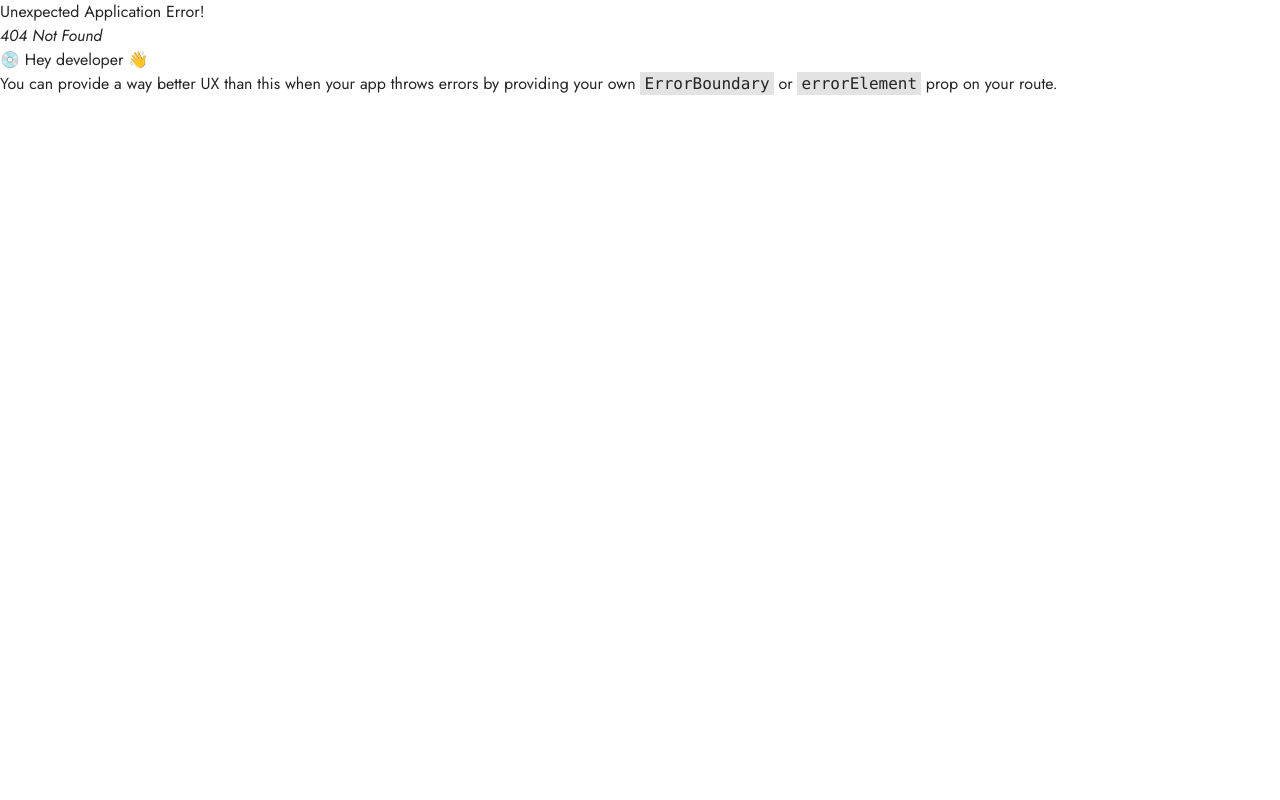
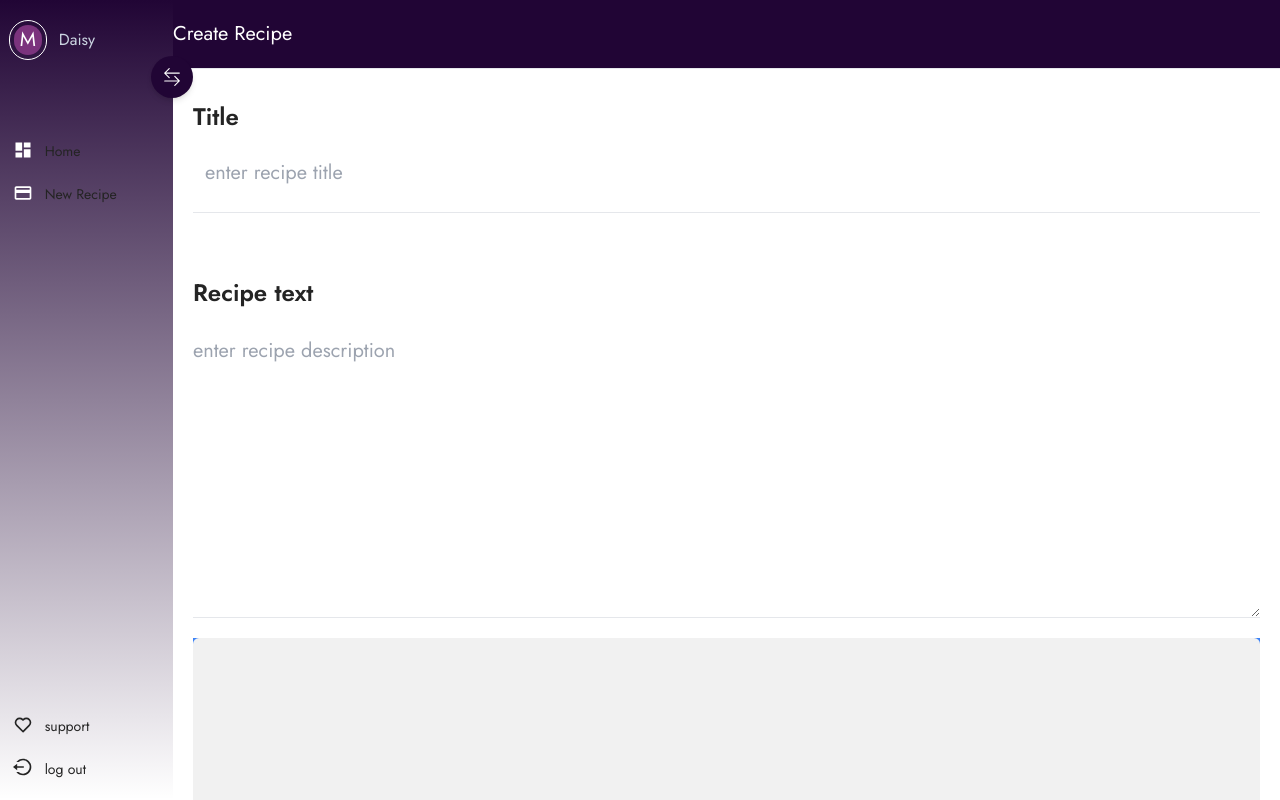
Before and after one commit to Okwoli-Godwin/Food-Inquiry-web-Application-FE, a React (Vite) app: page /new-recipe in a window 1280 px wide. Before the commit this address had no page. Shown: the top 800 px of the page. Built offline with nearby package versions, Linux system fonts and the light colour scheme.

Commit message:
working on create ppost

```diff
--- /dev/null
+++ b/src/Components/Layout/Dashboard.tsx
@@ -0,0 +1,13 @@
+import { Outlet } from "react-router-dom";
+import DashSidebar from "../Static/DashSidebar";
+
+const Dashboard = () => {
+  return (
+    <div className="flex ">
+      <DashSidebar />
+      <Outlet />
+    </div>
+  );
+};
+
+export default Dashboard;
--- /dev/null
+++ b/src/Components/Static/DashSidebar.tsx
@@ -0,0 +1,108 @@
+import { MdDashboard, MdOutlinePayment, MdManageHistory } from "react-icons/md";
+import { BiHeart } from "react-icons/bi";
+import { RiLogoutCircleLine } from "react-icons/ri";
+import { BsArrowLeftRight, BsReceipt } from "react-icons/bs";
+import { useState } from "react";
+import Navprop from "../../Components/common/Navprop";
+
+const DashSidebar = () => {
+  const [show, setShow] = useState(true);
+
+  return (
+    <div
+      className={`${
+        show ? "w-[200px] bg-gradient-to-b from-first" : "w-[80px] bg-first"
+      }  flex items-center relative justify-center  transition-all ease-linear duration-[200ms]  max-md:hidden max-lg:hidden max-md:w-full h-screen max-md:h-full max-lg:w-[8%]`}
+    >
+      <div
+        className={`${
+          show ? "w-[90%]" : "w-[60%] "
+        } h-[95%] flex items-start flex-col`}
+      >
+        {/* logo and name */}
+        {/* desktop logo view */}
+        <div className="flex items-center gap-3  pb-8 ">
+          {/* circle over text */}
+          <div
+            className={`p-1 ${
+              show ? "border-white" : "border-white w-full flex justify-center"
+            } border rounded-full`}
+          >
+            <div className="py-[1px] px-[6px] bg-third text-white  text-xl  rounded-full">
+              M
+            </div>
+          </div>
+
+          {/* name */}
+          {show ? <p className="text-slate-300">Daisy</p> : null}
+        </div>
+        {/* tablet logo view  */}
+        <br />
+        <br />
+
+        {/* navigation */}
+        <div className="flex flex-col justify-between h-full max-lg:hidden">
+          {/* first nav */}
+          <div className="">
+            <div
+              className={`flex flex-col gap-5 ${
+                show ? "items-start" : "items-center text-3xl gap-7"
+              } transition-all ease-in duration-200`}
+            >
+              <Navprop
+                text={show ? "Home" : ""}
+                icon={<MdDashboard />}
+                route=""
+                color="white"
+                size={show ? "xl" : "4xl"}
+              />
+              <Navprop
+                text={show ? "New Recipe" : ""}
+                icon={<MdOutlinePayment />}
+                route=""
+                color="white"
+                size={show ? "xl" : "4xl"}
+              />
+            </div>
+          </div>
+          {/* support nav */}
+
+          <div>
+            <div
+              className={`flex flex-col gap-5 ${
+                show ? "items-start" : "items-center text-3xl gap-7"
+              } transition-all ease-in duration-200`}
+            >
+              <a href="mailto:isaacetor7@gmail.com">
+                <Navprop
+                  text={show ? "support" : ""}
+                  icon={<BiHeart />}
+                  route=""
+                  color={show ? "[#ff6e00]" : "white"}
+                  size={show ? "xl" : "4xl"}
+                />
+              </a>
+              <Navprop
+                text={show ? "log out" : ""}
+                icon={<RiLogoutCircleLine />}
+                route=""
+                color={show ? "[#ff6e00]" : "white"}
+                size={show ? "xl" : "4xl"}
+              />
+            </div>
+          </div>
+
+          {/* toggle */}
+          <div
+            className="p-3 cursor-pointer text-lg shadow-md bg-first rounded-full text-white absolute top-14 -right-5"
+            onClick={() => setShow(!show)}
+          >
+            <BsArrowLeftRight />
+          </div>
+        </div>
+      </div>
+    </div>
+  );
+};
+
+export default DashSidebar;
--- /dev/null
+++ b/src/Components/common/Navprop.tsx
@@ -0,0 +1,31 @@
+import { FC } from "react";
+
+import { NavLink } from "react-router-dom";
+
+type navpropsData = {
+  icon: React.ReactNode;
+  text?: string;
+  titleText?: string;
+  route: string;
+  color?: string;
+  size?: string;
+};
+
+const Navprop: FC<navpropsData> = ({ text, icon, route, color, size }) => {
+  return (
+    <div>
+      <NavLink
+        to={route}
+        className="flex items-center justify-center gap-3 hover:scale-[1.12] transition-all ease-in duration-150"
+      >
+        {/* icon */}
+        <p className={`text-${size} mb-[0.17rem] pl-1 text-${color}`}>{icon}</p>
+
+        {/* nav */}
+        <p className="max-lg:hidden text-sm">{text}</p>
+      </NavLink>
+    </div>
+  );
+};
+
+export default Navprop;
--- /dev/null
+++ b/src/Pages/dashbpord/newRecipe.tsx
@@ -0,0 +1,43 @@
+const newRecipe = () => {
+  return (
+    <div className=" h-screen w-full flex flex-col gap-8  ">
+      <div className="w-full py-5 text-xl bg-first text-white border-b">
+        {" "}
+        Create Recipe
+      </div>
+
+      <div className="grid mx-5 gap-5 grid-cols-[1fr,0.5fr]  lg:grid-cols-1">
+        {/* post */}
+        <div className=" flex flex-col gap-16">
+          {/* title */}
+          <div>
+            <p className="text-2xl font-semibold">Title</p>
+            <input
+              type="text"
+              className="w-full h-[10vh] text-xl pl-3 outline-none border-b"
+              placeholder="enter recipe title"
+            />
+          </div>
+
+          {/* body */}
+          <div className="flex flex-col gap-7">
+            <p className="text-2xl font-semibold">Recipe text</p>
+            <textarea
+              placeholder="enter recipe description"
+              className="w-full border-b outline-none text-xl"
+              rows={10}
+            />
+          </div>
+        </div>
+
+        {/* sidebar */}
+        <div className="bg-blue-500">
+          {/* featured image */}
+          <div className="w-[full] h-[40vh] bg-[#f1f1f1] rounded-md "></div>
+        </div>
+      </div>
+    </div>
+  );
+};
+
+export default newRecipe;
--- a/src/routes/Routes.tsx
+++ b/src/routes/Routes.tsx
@@ -4,6 +4,8 @@ import Homescreen from "../Pages/Homescreen";
 import SignIn from "../Pages/AuthPages/SignIn";
 import SignUp from "../Pages/AuthPages/SignUp";
 import SingleRecipe from "../Pages/SingleRecipe";
+import Dashboard from "../Components/Layout/Dashboard";
+import NewRecipe from "../Pages/dashbpord/newRecipe";
 
 export const main = createBrowserRouter([
   {
@@ -21,6 +23,16 @@ export const main = createBrowserRouter([
     ],
   },
   {
+    path: "/new-recipe",
+    element: <Dashboard />,
+    children: [
+      {
+        index: true,
+        element: <NewRecipe />,
+      },
+    ],
+  },
+  {
     path: "/sign-in",
     element: <SignIn />,
   },
```
